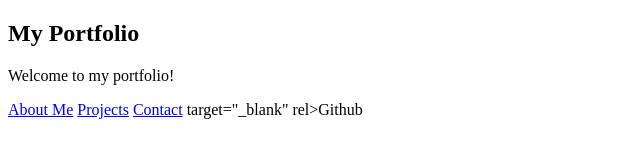
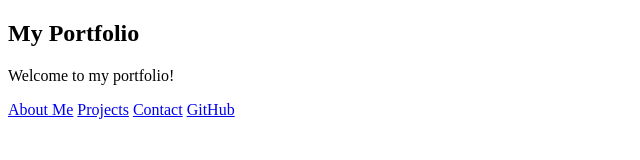
Before and after one commit to atulkumargupta1126/assignment, a plain HTML site: page week 3/index.html in a window 1280 px wide. Shown: the whole page, without its empty margins (0-640 px from the left). Drawn offline with Linux system fonts and the light colour scheme.

Commit message:
first commit

```diff
--- a/week 3/index.html
+++ b/week 3/index.html
@@ -13,7 +13,7 @@
             <a href="#about">About Me</a>
             <a href="#projects">Projects</a>
             <a href="#contact">Contact</a>
-            target="_blank" rel>Github</a>
+            <a href="https://github.com" target="_blank" rel="noopener noreferrer">GitHub</a>
         </nav>
     </header>
 </body>
```
